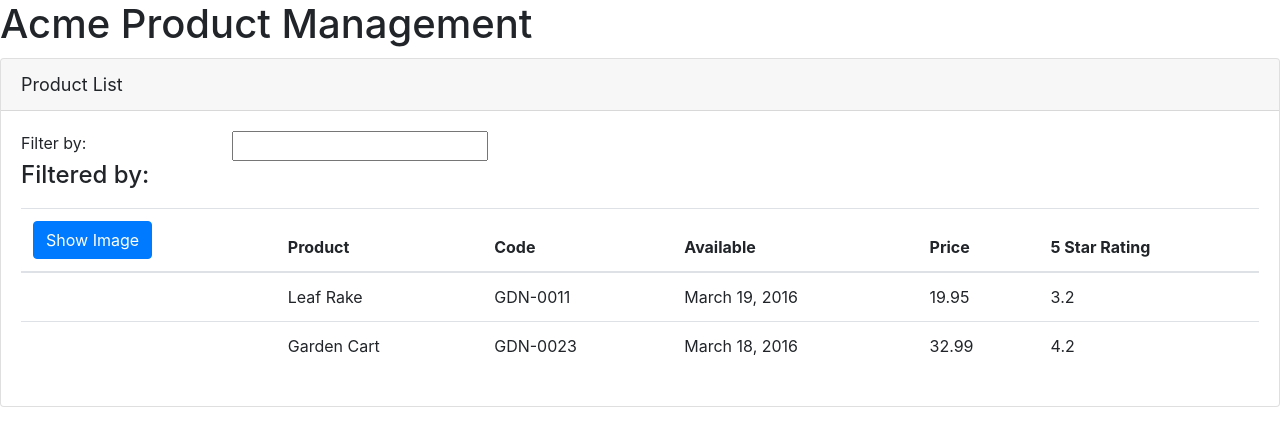
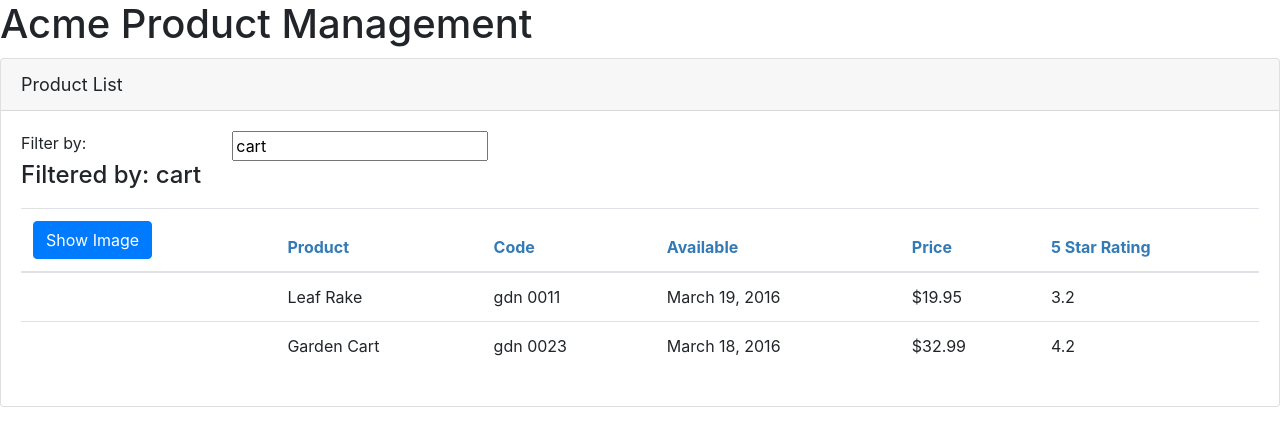
Before and after one commit to musaalp/apm, an Angular app: page / in a window 1280 px wide. Shown: the top 446 px of the page. Built offline with nearby package versions, Linux system fonts and the light colour scheme.

Commit message:
implement user interactions

```diff
--- /dev/null
+++ b/src/app/products/product-list.component.css
@@ -0,0 +1,3 @@
+thead{
+    color: #337AB7;
+}
--- a/src/app/products/product-list.component.html
+++ b/src/app/products/product-list.component.html
@@ -6,12 +6,13 @@
         <div class="row">
             <div class="col-md-2">Filter by:</div>
             <div class="col-md-4">
-                <input type="text">
+                <input type="text"
+                [(ngModel)]="listFilter">
             </div>
         </div>
         <div class="row">
             <div class="col-md-6">
-                <h4>Filtered by:</h4>
+                <h4>Filtered by: {{listFilter}}</h4>
             </div>
         </div>
         <div class="table-responsive">
@@ -20,7 +21,9 @@
                 <thead>
                     <tr>
                         <th>
-                            <button class="btn btn-primary">Show Image</button>
+                            <button class="btn btn-primary"
+                                    (click)="toggleImage()">
+                                {{showImage ? "Hide" : "Show"}} Image</button>
                         </th>
                         <th>Product</th>
                         <th>Code</th>
@@ -30,12 +33,18 @@
                     </tr>
                 </thead>
                 <tbody>
-                    <tr *ngFor="let product of products">
-                        <td></td>
+                    <tr *ngFor="let product of filteredProducts">
+                        <td>
+                            <img *ngIf="showImage"
+                                 [src]="product.imageUrl"
+                                 [title]="product.productName"
+                                 [style.width.px]="imageWidth"
+                                 [style.margin.px]="imageMargin">
+                        </td>
                         <td>{{product.productName}}</td>
-                        <td>{{product.productCode}}</td>
+                        <td>{{product.productCode | lowercase | convertToSpaces: '-'}}</td>
                         <td>{{product.releaseDate}}</td>
-                        <td>{{product.price}}</td>
+                        <td>{{product.price | currency:'USD':'symbol':'1.2-2'}}</td>
                         <td>{{product.starRating}}</td>
                     </tr>
                 </tbody>
--- a/src/app/products/product.list.component.ts
+++ b/src/app/products/product.list.component.ts
@@ -1,14 +1,37 @@
 
-import { Component } from '@angular/core';
+import { Component, OnInit } from '@angular/core';
+import { IProduct } from './product';
 
 @Component({
     selector: 'pm-products',
-    templateUrl: './product-list.component.html'
+    templateUrl: './product-list.component.html',
+    styleUrls: ['./product-list.component.css']
 })
 
-export class ProductListComponent {
+export class ProductListComponent implements OnInit {
+
+    constructor() {
+        this.filteredProducts = this.products;
+        this._listFilter = "cart";
+    }
+
     pageTitle: string = "Product List";
-    products: any[] =
+    imageWidth: number = 50;
+    imageMargin: number = 2;
+    showImage: boolean = false;
+
+    _listFilter: string;
+
+    get listFilter(): string {
+        return this._listFilter;
+    }
+    set listFilter(value: string) {
+        this.listFilter = value;
+        this.filteredProducts = this.listFilter ? this.performFilter(this.listFilter) : this.products;
+    }
+
+    filteredProducts: IProduct[];
+    products: IProduct[] =
         [
             {
                 "productId": 1,
@@ -31,4 +54,19 @@
                 "imageUrl": "https://openclipart.org/image/300px/svg_to_png/58471/garden_cart.png"
             }
         ];
+
+    toggleImage(): void {
+        this.showImage = !this.showImage;
+    }
+
+    ngOnInit(): void {
+        console.log("In OnInit")
+    }
+
+    performFilter(filterBy: string): IProduct[] {
+        filterBy = filterBy.toLocaleLowerCase();
+
+        return this.products.filter((product: IProduct) =>
+            product.productName.toLocaleLowerCase().indexOf(filterBy) !== -1);
+    }
 }
--- /dev/null
+++ b/src/app/products/product.ts
@@ -0,0 +1,10 @@
+export interface IProduct{
+    productId:number;
+    productName:string;
+    productCode:string;
+    releaseDate:string;
+    price:number;
+    description:string;
+    starRating:number;
+    imageUrl:string;
+}
--- /dev/null
+++ b/src/app/shared/convert-to-space.pipe.ts
@@ -0,0 +1,13 @@
+import { Pipe, PipeTransform } from "@angular/core";
+
+@Pipe({
+    name: 'convertToSpaces'
+})
+
+export class ConvertToSpacesPipe implements PipeTransform {
+
+    transform(value: string, character: string): string {
+        return value.replace(character, ' ');
+    }
+
+}
```
Also changed, not shown: src/app/app.module.ts (+6 -3 lines).
